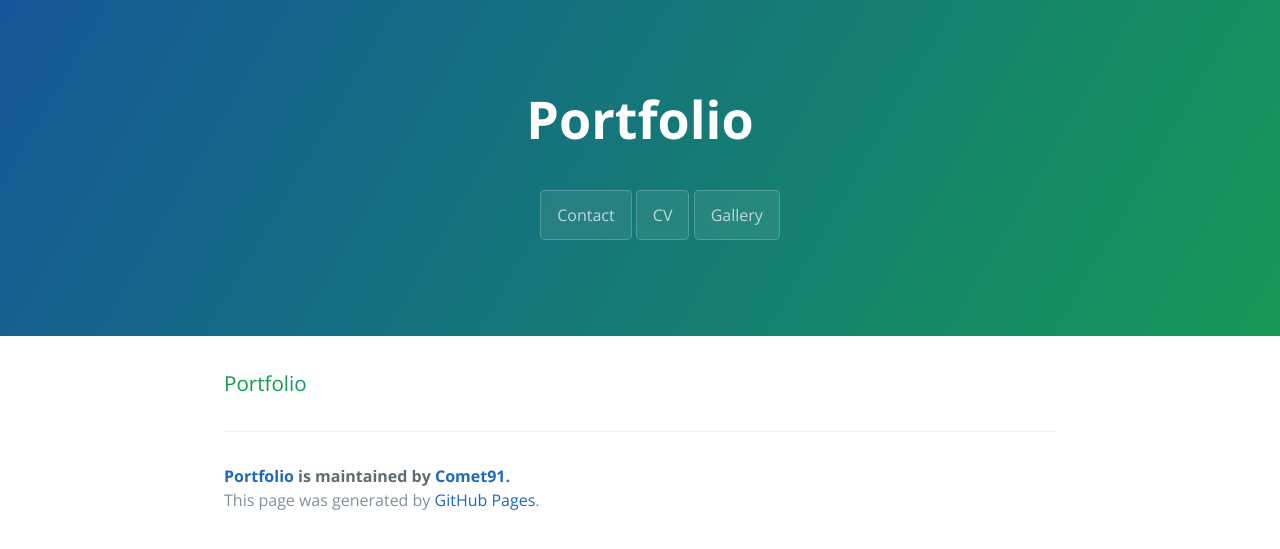
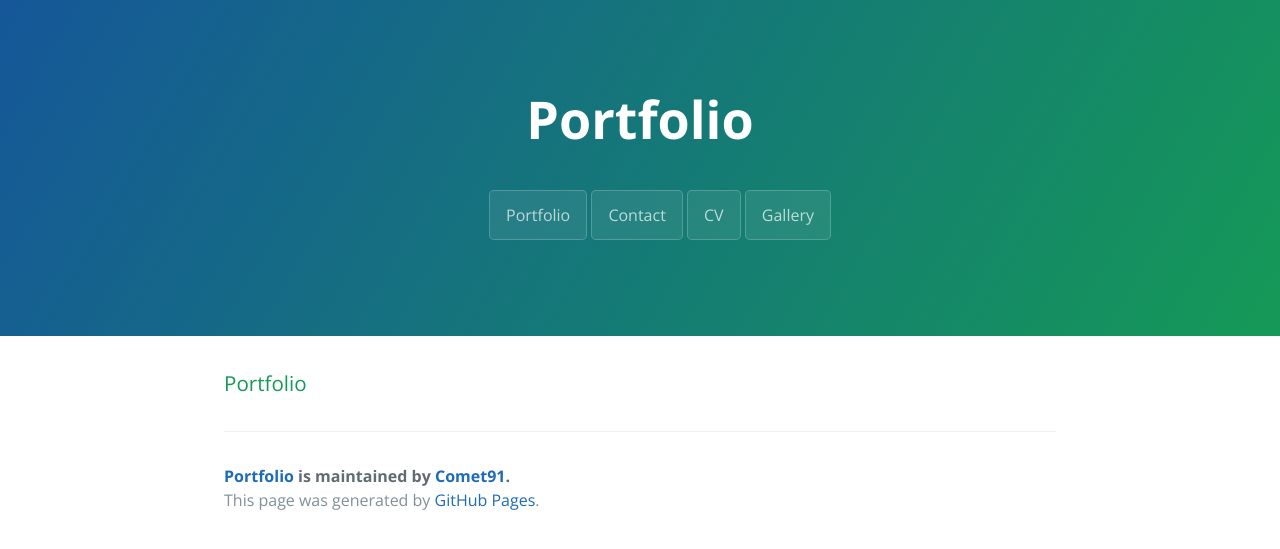
Before and after one commit to Comet91/Portfolio, a Jekyll site: the page built from index.md, in a window 1280 px wide. Shown: the top 549 px of the page. Built offline with Jekyll 4.4.1, drawn with Linux system fonts in a browser that asks for light colours; our own code applies the rules of GitHub Pages for plain Markdown files; the repository's description, which GitHub fills in, is left out.

Commit message:
Update nav.html

```diff
--- a/_includes/nav.html
+++ b/_includes/nav.html
@@ -1,5 +1,8 @@
 <nav>
   <ul>
+    <li>
+      <a href="index.html" class="btn">Portfolio</a>
+   </li>
     <li>
       <a href="contact.html" class="btn">Contact</a>
    </li>
```
